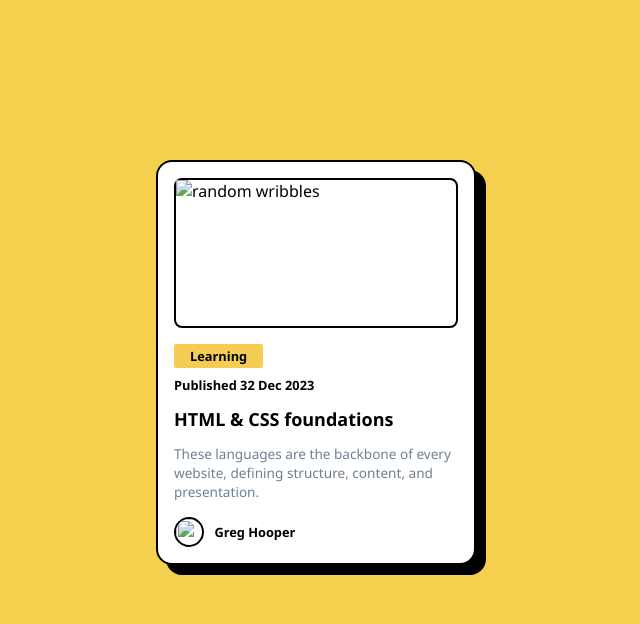
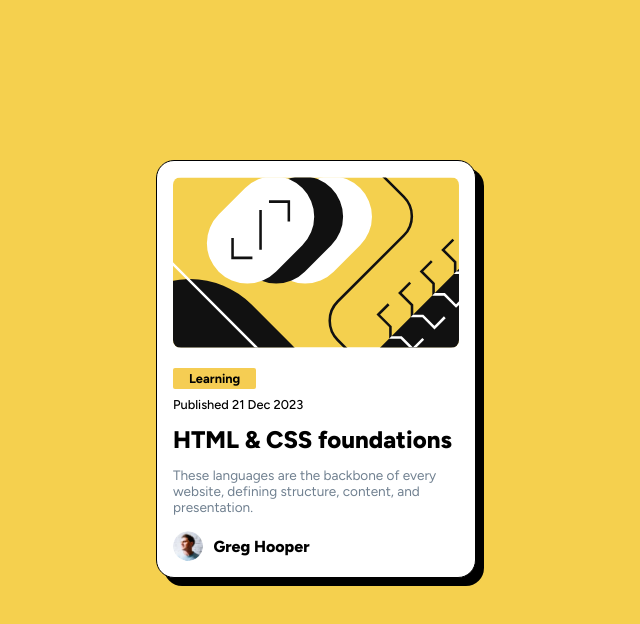
Before and after one commit to M-Vince/FMentor-Projects, a plain HTML site: page Blog Preview Card/index.html in a window 1280 px wide. Shown: the whole page, without its empty margins (324-964 px from the left). Drawn offline with Linux system fonts and the light colour scheme.

Commit message:
Modified CSS, added assets

```diff
--- a/Blog Preview Card/index.html
+++ b/Blog Preview Card/index.html
@@ -4,16 +4,20 @@
     <meta charset="UTF-8" />
     <meta name="viewport" content="width=device-width, initial-scale=1.0" />
     <title>Blog Preview Card</title>
+    <link rel="preconnect" href="https://fonts.googleapis.com">
+    <link rel="preconnect" href="https://fonts.gstatic.com" crossorigin>
+    <link href="https://fonts.googleapis.com/css2?family=Figtree:ital,wght@0,300..900;1,300..900&display=swap" rel="stylesheet">
+
     <link rel="stylesheet" href="style.css" />
   </head>
   <body>
     <section class="container">
       <section class="card-pic">
-        <img class="pic" src="" alt="random wribbles" />
+        <img class="pic" src=".\assets\images\illustration-article.svg" alt="random wribbles" />
       </section>
 
       <p class="category"> Learning </p>
-      <p class="published"> Published 32 Dec 2023 </p>
+      <p class="published"> Published 21 Dec 2023 </p>
 
       <h2 class="title">HTML & CSS foundations</h2>
 
@@ -23,7 +27,7 @@
       </p>
 
       <div class="author">
-        <img class="small-pic" src="" alt="" />
+        <img class="small-pic" src=".\assets\images\image-avatar.webp" alt="" />
         <p class="author-name"> Greg Hooper </p>
       </div>
     </section>
--- a/Blog Preview Card/style.css
+++ b/Blog Preview Card/style.css
@@ -2,7 +2,7 @@
   box-sizing: border-box;
   margin: 0;
 
-  font-family: 'Segoe UI', Tahoma, Geneva, Verdana, sans-serif
+  font-family: 'Figtree';
 }
 
 body {
@@ -11,6 +11,7 @@ body {
   display: flex;
   justify-content: center;
   align-items: center;
+
 }
 
 .container {
@@ -23,9 +24,9 @@ body {
   height: 100%;
   margin: 10rem;
   padding: 1rem;
-  border: 2px solid black;
-  border-radius: 16px;
-  box-shadow: 10px 10px black;
+  border: 1px solid black;
+  border-radius: 18px;
+  box-shadow: 8px 8px black;
 
   display: flex;
   flex-direction: column;
@@ -33,23 +34,26 @@ body {
   align-items: flex-start;
   /* flex-basis: 1; */
 
-  transition: transform .2s ease-in-out;
+  /* transition: transform .2s ease-in-out; */
 
 }
 
-.container:hover {
+/* .container:hover {
   transform:  scale(1.01);
+} */
 
-}
-
-.card-pic {
+/* .card-pic {
   width: 100%;
   height: 150px;
-  /* margin: 0.7rem; */
+  margin: 0.7rem;
+  border: 2px solid black;
+} */
 
-  border: 2px solid black;
+.card-pic .pic {
+  width: 100%;
+  height: 100%;
+  object-fit: fill;
   border-radius: 8px;
-
 }
 
 .category {
@@ -65,16 +69,17 @@ body {
 .published {
   margin-top: 0.5rem;
   font-size: 0.8rem;
-  font-weight: bold;
+  font-weight: 500;
 }
 
 .title {
   margin: 0.8rem 0;
-  font-size: large;
+  font-weight: 800;
 }
 
 .title:hover {
   color: #e3c148;
+  cursor: pointer;
 }
 
 .description {
@@ -92,7 +97,6 @@ body {
 }
 
 .author .small-pic {
-  border: 2px solid black;
   border-radius: 24px;
   width: 30px;
   height: 30px;
@@ -102,7 +106,7 @@ body {
 
 .author .author-name {
   font-weight: bold;
-  font-size: 0.8rem;
+  font-weight: 800;
 }
 
 @media (max-width: 768px) {
@@ -112,5 +116,13 @@ body {
 }
 
 @media (max-width: 375px) {
+  .container {
+    min-width: 19rem;
+  }
+}
 
+@media (max-width: 320px) {
+  .container {
+    min-width: 17.5rem;
+  }
 }
```
Also changed, not shown: Blog Preview Card/assets/fonts/Figtree-Italic-VariableFont_wght.ttf (added), Blog Preview Card/assets/fonts/Figtree-VariableFont_wght.ttf (added), Blog Preview Card/assets/fonts/OFL.txt (added), Blog Preview Card/assets/fonts/README.txt (added), Blog Preview Card/assets/fonts/static/Figtree-ExtraBold.ttf (added), Blog Preview Card/assets/fonts/static/Figtree-SemiBold.ttf (added), Blog Preview Card/assets/images/favicon-32x32.png (added), Blog Preview Card/assets/images/illustration-article.svg (added), Blog Preview Card/assets/images/image-avatar.webp (added), Blog Preview Card/design/active-states.jpg (added), Blog Preview Card/design/desktop-design.jpg (added), Blog Preview Card/design/desktop-preview.jpg (added), Blog Preview Card/design/mobile-design.jpg (added), 3 other files.
